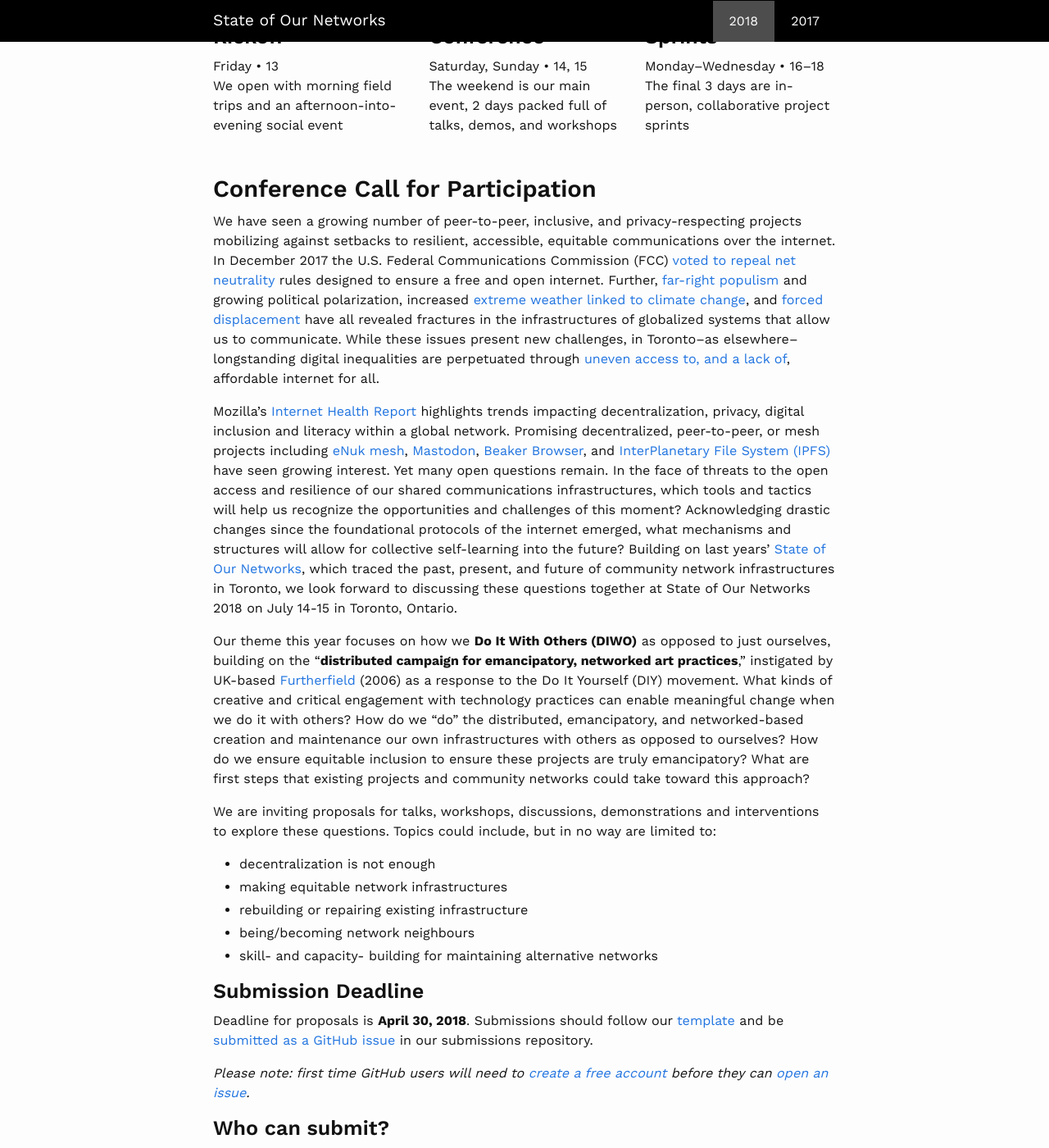
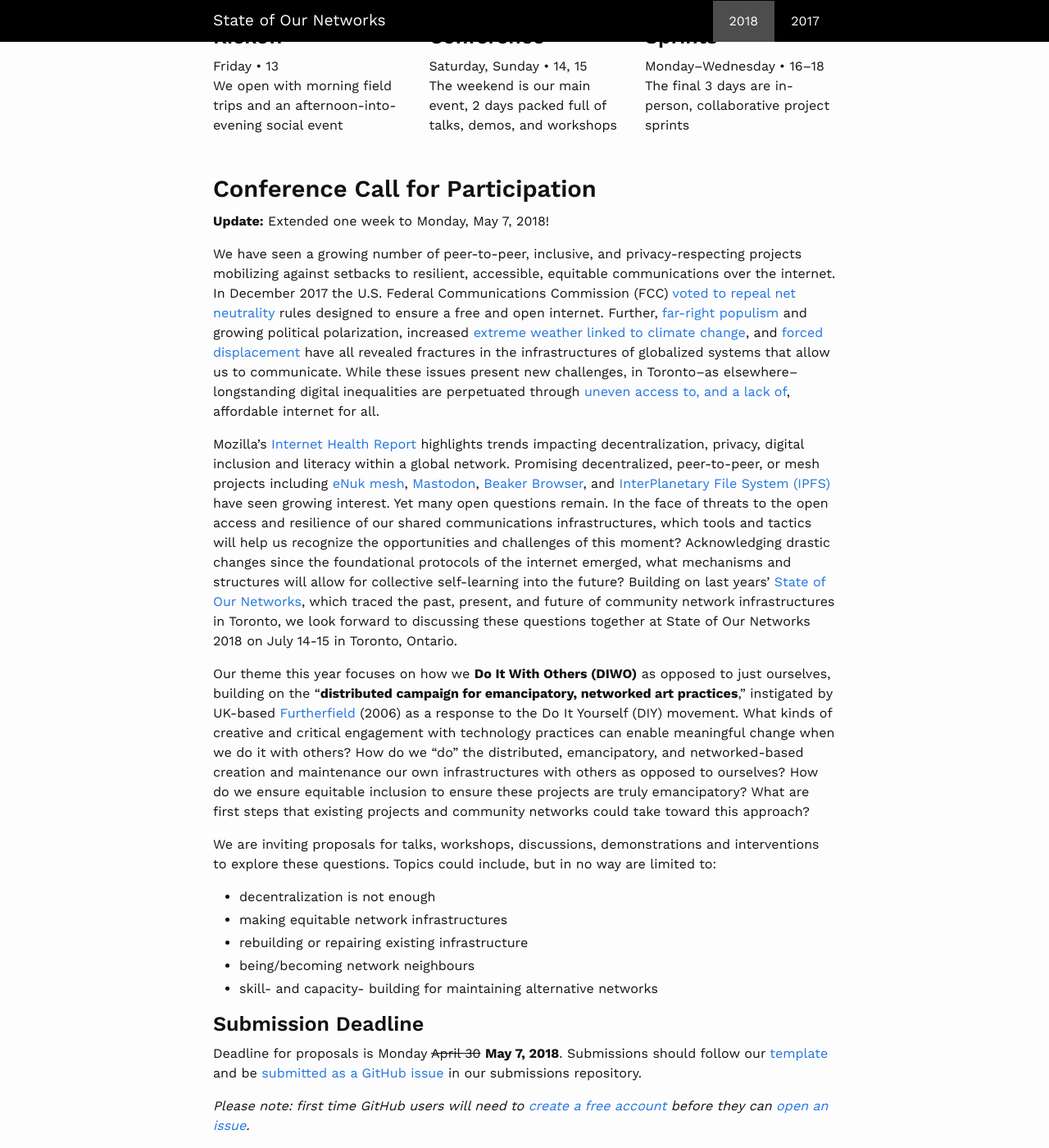
Before and after one commit to ournetworks/ournetworks.ca, a Jekyll site: the page built from 2018.md, in a window 1280 px wide and 1400 px high, scrolled down 270 px. Shown: the whole window at 82% size. Built offline with Jekyll 4.4.1, drawn with Linux system fonts in a browser that asks for light colours.

Commit message:
Updated 2018 CFP deadline.

```diff
--- a/2018.md
+++ b/2018.md
@@ -40,6 +40,8 @@
 
 ## Conference Call for Participation
 
+**Update:** Extended one week to Monday, May 7, 2018!
+
 We have seen a growing number of peer-to-peer, inclusive, and privacy-respecting projects mobilizing against setbacks to resilient, accessible, equitable communications over the internet. In December 2017 the U.S. Federal Communications Commission (FCC) [voted to repeal net neutrality](http://www.cbc.ca/news/business/fcc-net-neutrality-1.4448369) rules designed to ensure a free and open internet. Further, [far-right populism](http://www.telegraph.co.uk/politics/2017/10/24/rise-populist-far-right-has-swept-europe-2017/) and growing political polarization, increased [extreme weather linked to climate change](https://www.theguardian.com/environment/2017/dec/28/climate-change-2017-warmest-year-extreme-weather), and [forced displacement](http://www.unhcr.org/afr/news/stories/2017/6/5941561f4/forced-displacement-worldwide-its-highest-decades.html) have all revealed fractures in the infrastructures of globalized systems that allow us to communicate. While these issues present new challenges, in Toronto–as elsewhere–longstanding digital inequalities are perpetuated through [uneven access to, and a lack of](https://www.toronto.ca/legdocs/mmis/2017/ed/bgrd/backgroundfile-108896.pdf), affordable internet for all.
 
 Mozilla’s [Internet Health Report](https://internethealthreport.org/) highlights trends impacting decentralization, privacy, digital inclusion and literacy within a global network. Promising decentralized, peer-to-peer, or mesh projects including [eNuk mesh](https://motherboard.vice.com/en_us/article/qvwnzd/rightmesh-is-building-a-meshnet-in-rigolet-labrador-enuk-app), [Mastodon](https://joinmastodon.org/), [Beaker Browser](https://beakerbrowser.com/), and [InterPlanetary File System (IPFS)](https://ipfs.io/) have seen growing interest. Yet many open questions remain. In the face of threats to the open access and resilience of our shared communications infrastructures, which tools and tactics will help us recognize the opportunities and challenges of this moment? Acknowledging drastic changes since the foundational protocols of the internet emerged, what mechanisms and structures will allow for collective self-learning into the future? Building on last years’ [State of Our Networks](http://ournetworks.ca/2017), which traced the past, present, and future of community network infrastructures in Toronto, we look forward to discussing these questions together at State of Our Networks 2018 on July 14-15 in Toronto, Ontario.
@@ -55,7 +57,7 @@
 
 ### Submission Deadline
 
-Deadline for proposals is **April 30, 2018**. Submissions should follow our [template](https://github.com/ournetworks/2018/blob/master/sessions/submission-template.md) and be [submitted as a GitHub issue](https://github.com/ournetworks/2018-submissions/issues/new) in our submissions repository.
+Deadline for proposals is Monday ~~April 30~~ **May 7, 2018**. Submissions should follow our [template](https://github.com/ournetworks/2018/blob/master/sessions/submission-template.md) and be [submitted as a GitHub issue](https://github.com/ournetworks/2018-submissions/issues/new) in our submissions repository.
 
 _Please note: first time GitHub users will need to [create a free account](https://github.com/join) before they can [open an issue](https://help.github.com/articles/creating-an-issue/)._
 
```
